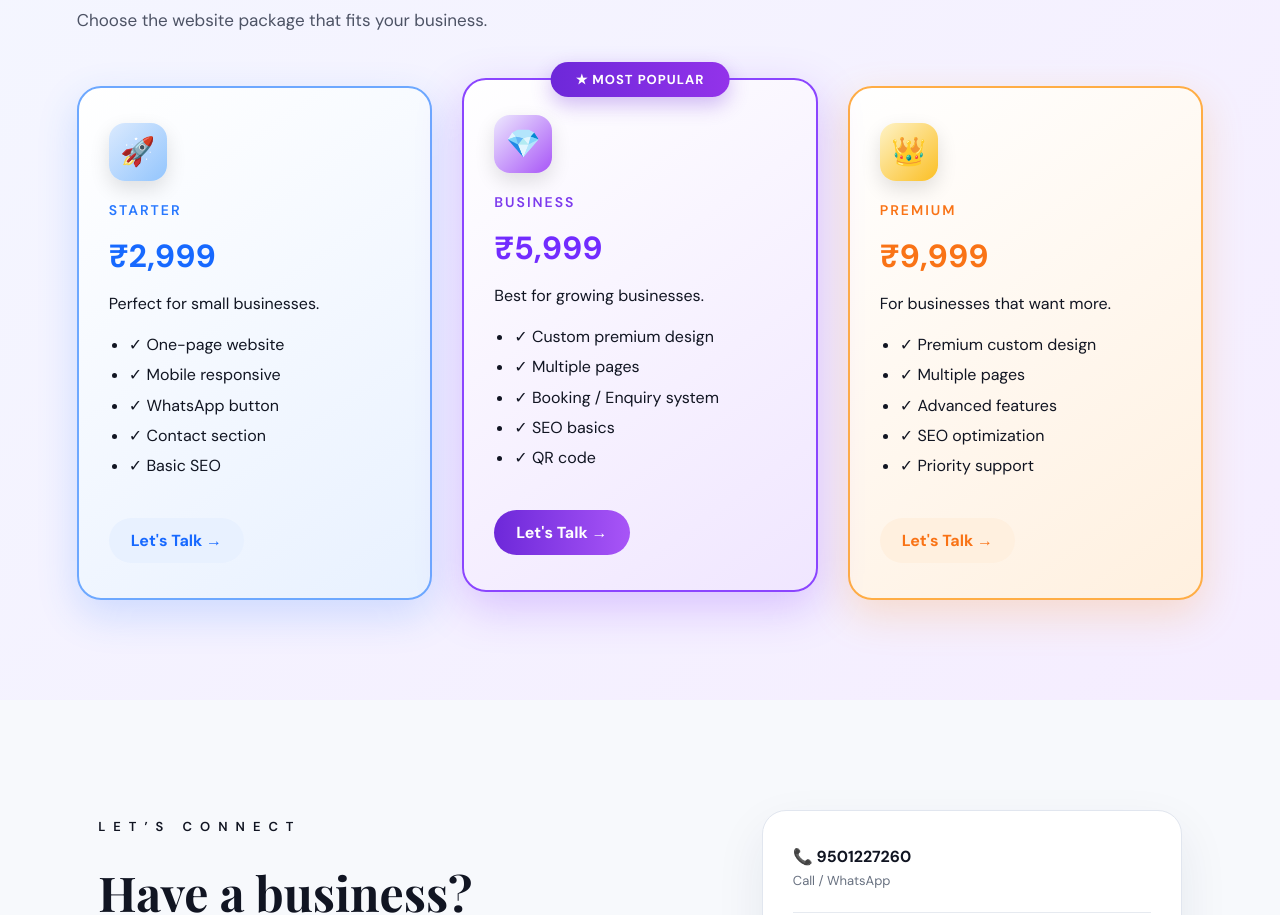
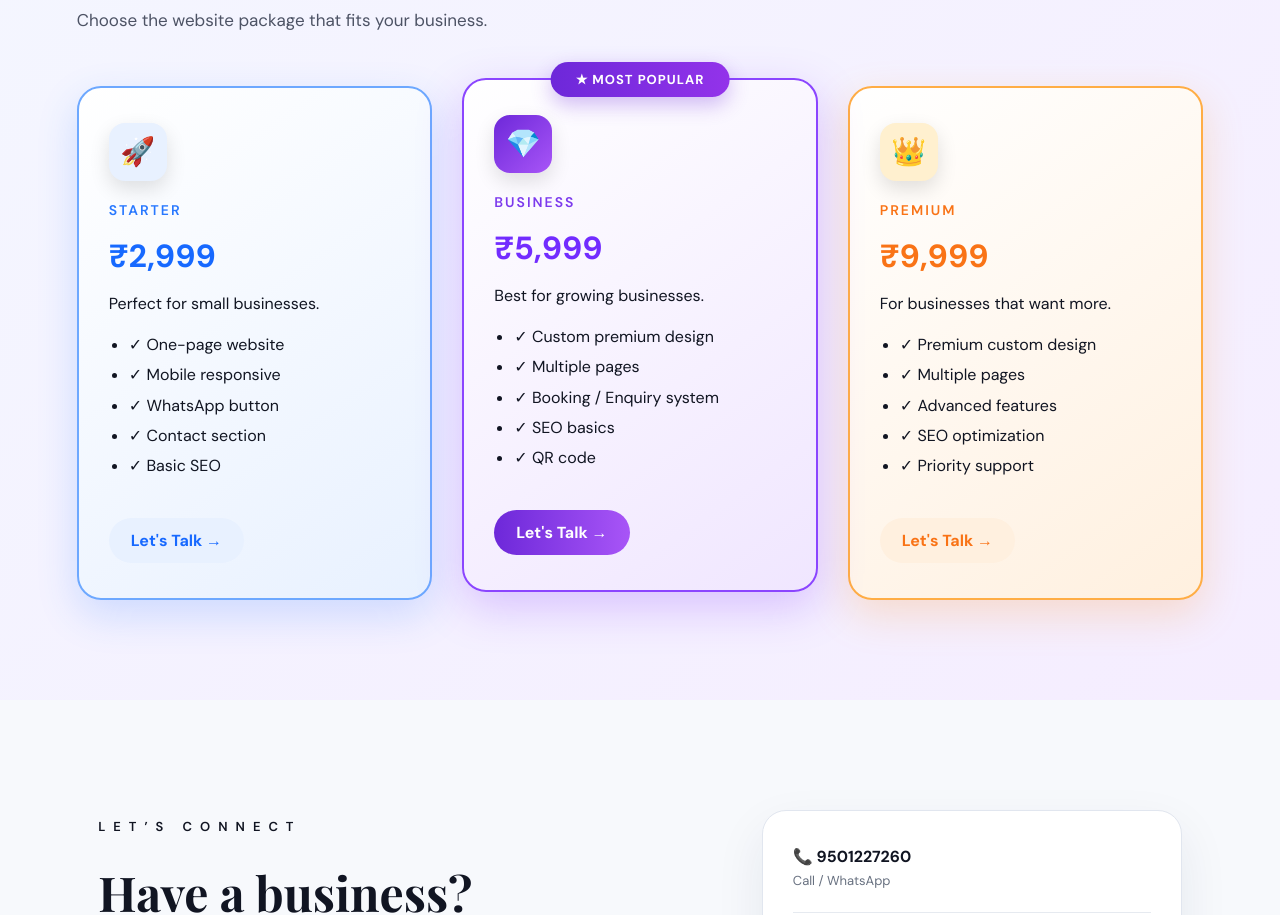
Before and after one commit to mkwebstudio76/mmkwebstudio, a plain HTML site: page index.html in a window 1280 px wide. Shown: the part 2192-3107 px from the top of the page. Drawn offline with nearby package versions, Linux system fonts and the light colour scheme.

Commit message:
Enhance pricing card styles with hover effects
Added hover effects and styles for pricing cards and icons.

```diff
--- a/style.css
+++ b/style.css
@@ -512,3 +512,57 @@
     font-size: 24px;
   }
 }
+/* PREMIUM CARD EFFECTS */
+
+.pricing-grid .price-card {
+    transition: transform 0.3s ease, box-shadow 0.3s ease;
+    box-shadow: 0 12px 30px rgba(17, 21, 34, 0.10);
+}
+
+.pricing-grid .price-card:hover {
+    transform: translateY(-8px);
+    box-shadow: 0 20px 45px rgba(17, 21, 34, 0.18);
+}
+
+/* ICON STYLE */
+
+.price-icon {
+    width: 58px;
+    height: 58px;
+    display: flex;
+    align-items: center;
+    justify-content: center;
+    border-radius: 16px;
+    font-size: 28px;
+    margin-bottom: 18px;
+    box-shadow: 0 8px 20px rgba(0, 0, 0, 0.12);
+}
+
+/* STARTER */
+
+.starter-icon {
+    background: #e8f1ff;
+}
+
+/* BUSINESS */
+
+.business-icon {
+    background: linear-gradient(135deg, #6d28d9, #a855f7);
+}
+
+/* PREMIUM */
+
+.premium-icon {
+    background: #fff0cf;
+}
+
+/* FEATURED BUSINESS CARD */
+
+.pricing-grid .price-card.featured {
+    transform: translateY(-5px);
+    box-shadow: 0 18px 45px rgba(109, 40, 217, 0.20);
+}
+
+.pricing-grid .price-card.featured:hover {
+    transform: translateY(-12px);
+}
```
